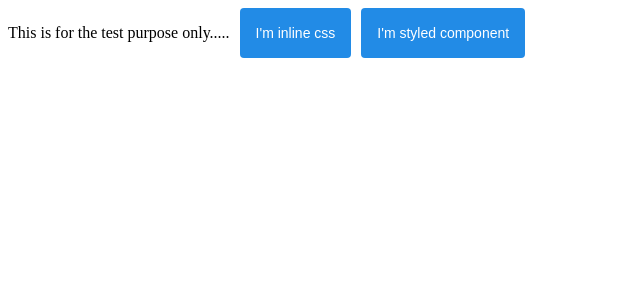
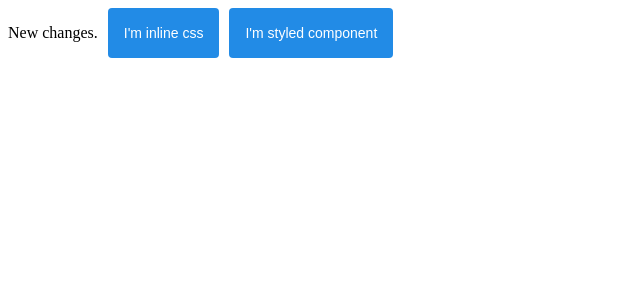
Before and after one commit to sabin411/emotion-css, a React (Vite) app: page / in a window 1280 px wide. Shown: the top 300 px of the page, without its empty margins (0-640 px from the left). Built offline with nearby package versions, Linux system fonts and the light colour scheme.

Commit message:
New changes.

```diff
--- a/src/App.tsx
+++ b/src/App.tsx
@@ -57,7 +57,7 @@ const Container = styled.div`
 function App() {
   return (
     <Container>
-      <p>This is for the test purpose only..... </p>
+      <p>New changes.</p>
       <button css={button_css}>I'm inline css</button>
       <StyledButton>I'm styled component</StyledButton>
     </Container>
```
